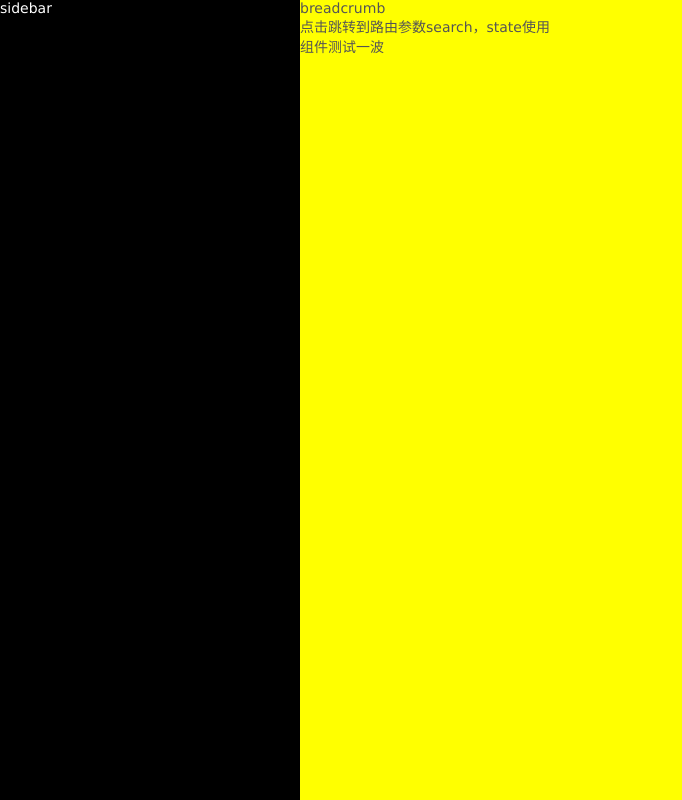
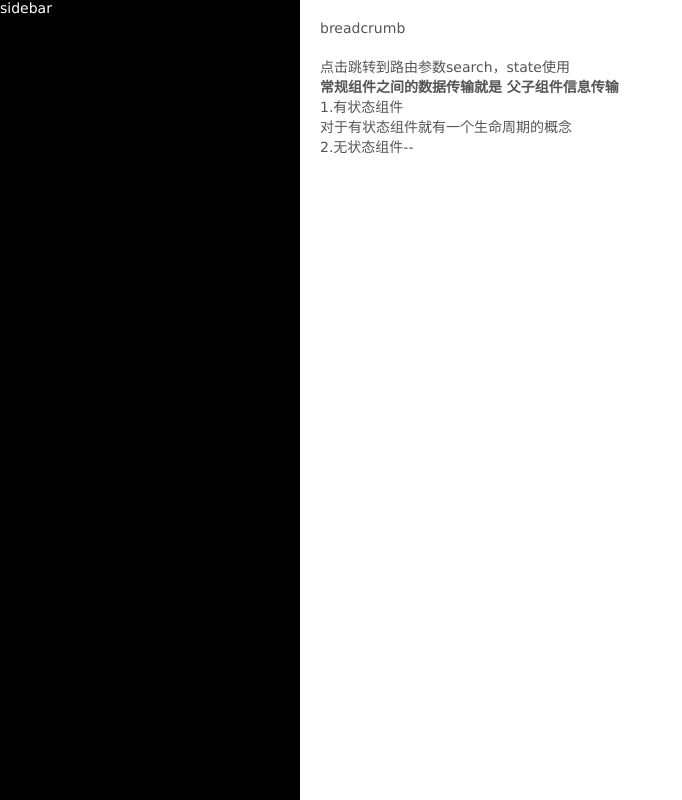
Before and after one commit to wenziyangday/demo, a React app: page / in a window 1280 px wide. Shown: the whole page, without its empty margins (0-682 px from the left). Built offline with nearby package versions, Linux system fonts and the light colour scheme.

Commit message:
创建文件结构、引入异步请求、设置跨域请求问题（初步架构）

```diff
--- a/src/assets/sass/breadcrumb.scss
+++ b/src/assets/sass/breadcrumb.scss
@@ -3,5 +3,5 @@
 */
 
 .breadcrumb {
-
+	padding: 20px;
 }
--- a/src/assets/sass/home.scss
+++ b/src/assets/sass/home.scss
@@ -6,6 +6,8 @@
 	.router-view {
 		height: 100%;
 		margin-left: 300px;
-		background: #ff0;
+		.inner-container {
+			padding: 0 20px 20px;
+		}
 	}
 }
--- /dev/null
+++ b/src/components/NoState.js
@@ -0,0 +1,12 @@
+/*
+	无状态组件
+*/
+import React from 'react';
+
+const NoState = (props) => (
+	<div>
+		{props.name}--{props.title}
+	</div>
+);
+
+export default NoState;
--- a/src/components/Welcome.js
+++ b/src/components/Welcome.js
@@ -1,10 +1,30 @@
 import React, {Component} from 'react';
 
 class Welcome extends Component {
+	constructor(props) {
+		super(props);
+		this.state = this.props;
+	}
+
+	componentWillMount() {
+		console.log('componentWillMount');
+		// this.setState({name: '盏那是你呢'});
+	}
+
+	componentDidMount() {
+		console.log('componentDidMount');
+		// this.setState({name: '展示你是男是女'});
+	}
+
+	componentWillUpdate(nextProps, nextState, nextContext) {
+		console.log(nextProps, nextState, nextContext);
+	}
+
 	render() {
 		return (
 			<h1>
-				组件测试一波
+				{this.state.name} <br/>
+				对于有状态组件就有一个生命周期的概念 <br/>
 			</h1>
 		);
 	}
--- a/src/layout/Home.js
+++ b/src/layout/Home.js
@@ -8,6 +8,8 @@ import '../assets/sass/home.scss';
 import Sidebar from './Sidebar';
 import Breadcrumb from "./Breadcrumb";
 import Welcome from "../components/Welcome";
+import NoState from "../components/NoState";
+
 
 
 class Home extends Component {
@@ -18,13 +20,18 @@ class Home extends Component {
 
 				<div className="router-view">
 					<Breadcrumb/>
-					<Link to={{pathname: '/test', search: '?name=homename', state: {mold: 'add'}, aa: 'dddd'}}
-					      className="home-link">
-						点击跳转到路由参数search，state使用
-					</Link>
+					<div className="inner-container">
+						<Link to={{pathname: '/test', search: '?name=homename', state: {mold: 'add'}, aa: 'dddd'}}
+						      className="home-link">
+							点击跳转到路由参数search，state使用
+						</Link>
+						<br/>
 
+						<b>常规组件之间的数据传输就是 父子组件信息传输</b> <br/>
+						<Welcome name="1.有状态组件"/>
+						<NoState name="2.无状态组件"/>
+					</div>
 
-					<Welcome/>
 				</div>
 				{/*search,state可以自定义，获取方法：this.props.location.search，this.props.location.state*/}
 
--- /dev/null
+++ b/src/router/permission.js
@@ -0,0 +1,3 @@
+/*
+	路由拦截、权限拦截
+*/
```
Also changed, not shown: package.json (+7 -0 lines), src/components/Child.js (added, +13 -0 lines), 1 other file (tests, documents, lock files or other folders).
